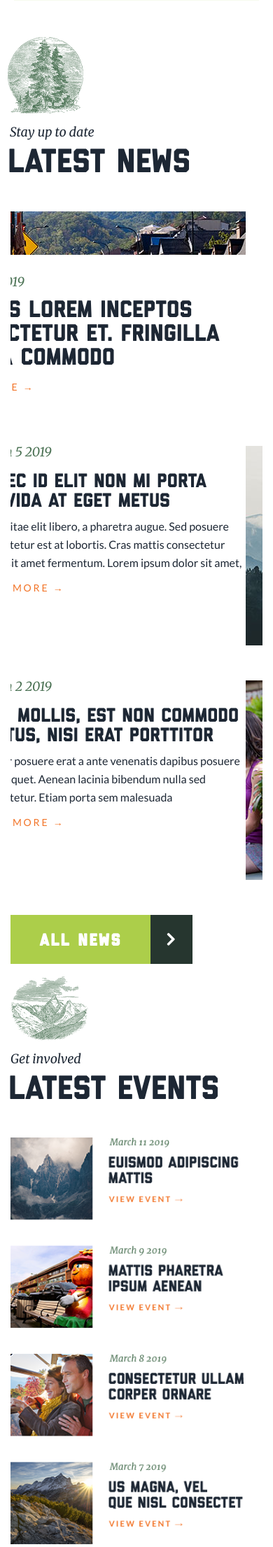
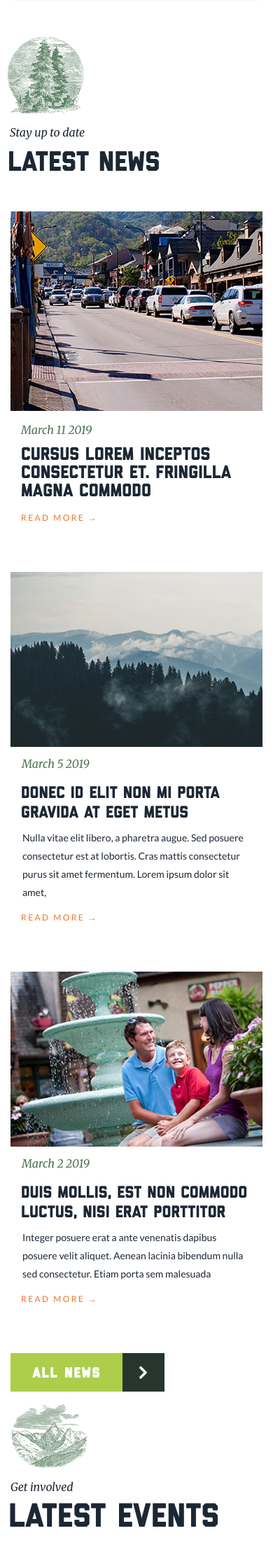
Before and after one commit to Chrisyango/Galinburg-TN, a PHP site: page / in a window 390 px wide. Shown: the part 2212-4422 px from the top of the page at 70% size. Run offline with PHP 8.4, Linux system fonts and the light colour scheme; some libraries are stand-ins or nearby versions; some web fonts are replaced.

Commit message:
finished news media queries

```diff
--- a/_assets_/css/layout.css
+++ b/_assets_/css/layout.css
@@ -299,7 +299,7 @@ a.quick-link span {font-size: 12px; line-height: 30.42px; letter-spacing: 0.2em;
 #events-circle {width: 111px; height: 91px;}
 #events h2 {margin: 13px 0 35px -3px;}
 #events h2 span {position: relative; top: 2px; left: 3px;}
-#events a.btn {margin-top: 49px; width: 240px;}
+#events a.btn {display: block; margin-top: 49px; width: 240px;}
 
 #alerts {position: relative; background-color: #1d2734; margin-top: 158px; padding: 202px 0 135px;}
 #alerts-bg {position: absolute; top: 130px; left: 0; right: 0; height: 758px; opacity: 0.1;}
@@ -557,6 +557,19 @@ footer h3 {font-family: 'Liberator'; font-size: 24px; line-height: 22px; letter-
 	a.quick-link {padding: 30px;}
 	a.quick-link h3 {font-size: 28px;}
 
+	#news h2 {font-size: 44px;}
+	.news-link-wrapper {padding: 0;}
+	#news-events a.btn {font-size: 22px; height: 60px; line-height: 65px;}
+	#news-events a.btn:after {height: 60px; line-height: 60px;}
+	#news a.btn {width: 180px;}
+	#events a.btn {width: 220px;}
+	#news-events h2 span,
+	.news-link-info span {font-size: 17px;}
+	.news-link-info h3 {font-size: 26px;}
+	.news-link-info p {font-size: 15px;}
+	.news-link:first-of-type .news-link-info h3 {font-size: 30px; line-height: 30px;}
+	.news-link-info a {font-size: 13px;}
+
 }
 
 	/* All Mobile Sizes (devices and browser) */
@@ -594,6 +607,20 @@ footer h3 {font-family: 'Liberator'; font-size: 24px; line-height: 22px; letter-
 	a.quick-link h3 {font-size: 24px; margin: 15px 0 0;}
 	a.quick-link span {font-size: 11px;}
 
+	#news h2 {font-size: 40px;}
+	#news-events a.btn {font-size: 20px; height: 55px; line-height: 60px;}
+	#news-events a.btn:after {height: 55px; line-height: 55px;}
+	#news a.btn {width: 160px;}
+	#events a.btn {width: 200px;}
+	#news-events h2 span,
+	.news-link-info span {font-size: 16px;}
+	.news-link .news-link-info {padding-bottom: 46px; top: -1px; width: 326px;}
+	.news-link:first-of-type .news-link-info {position: static; width: 100%; padding: 15px;}
+	.news-link-info h3 {font-size: 24px;}
+	.news-link-info p {font-size: 14px;}
+	.news-link:first-of-type .news-link-info h3 {font-size: 26px; line-height: 26px;}
+	.news-link-info a {font-size: 12px;}
+
 }
 
 /* Mobile Landscape Size to Tablet Portrait (devices and browsers) */
@@ -617,6 +644,9 @@ footer h3 {font-family: 'Liberator'; font-size: 24px; line-height: 22px; letter-
 	#quick-links .img-container .quick-link-img:last-of-type {width: 225px; height: 200px; left: 31px;}
 	a.quick-link h3 {font-size: 20px;}
 
+	.news-link .news-link-info {position: static; width: 100%; padding: 15px;}
+	.news-link .news-link-img {width: 100%; height: 250px;}
+
 }
 
 @media print {
```
